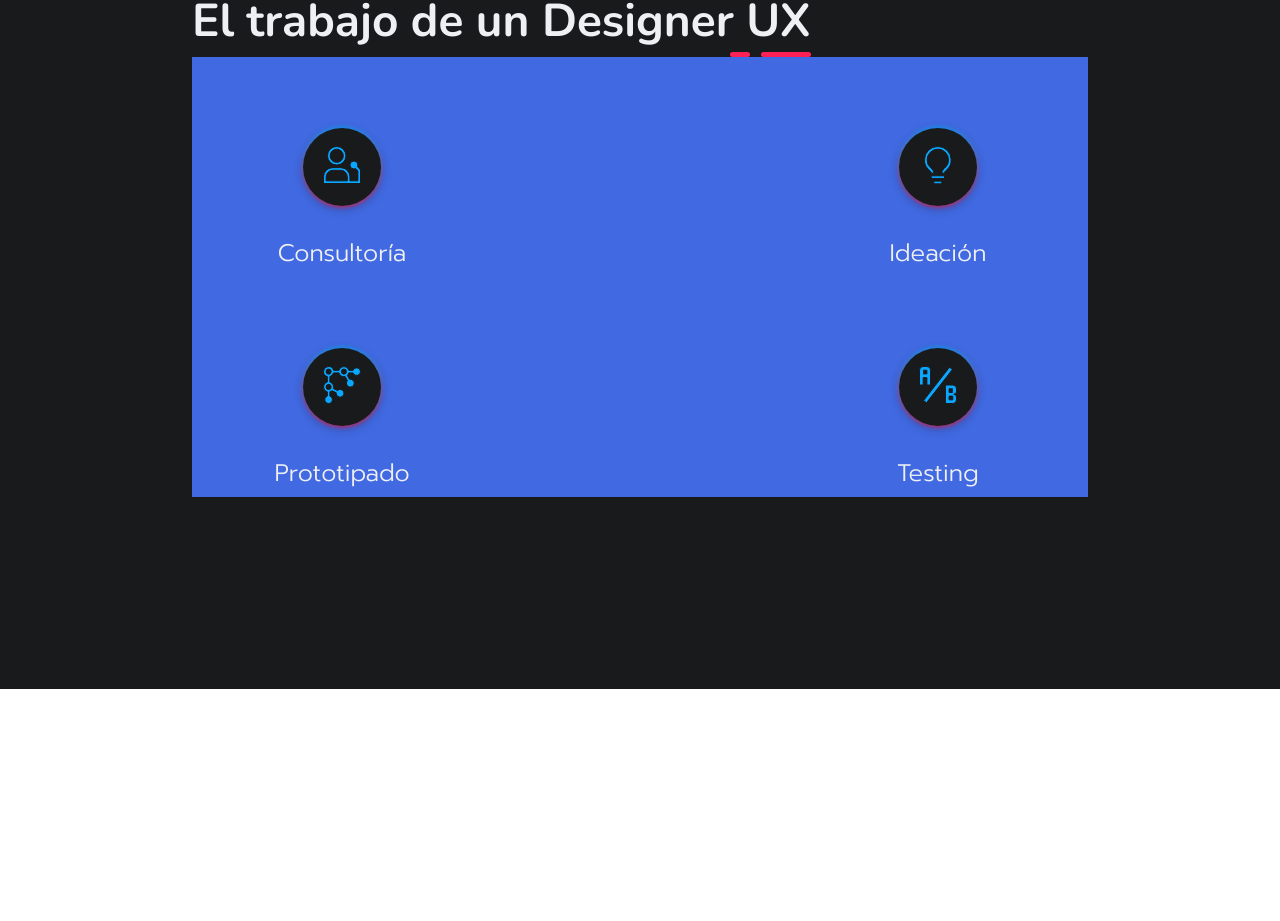
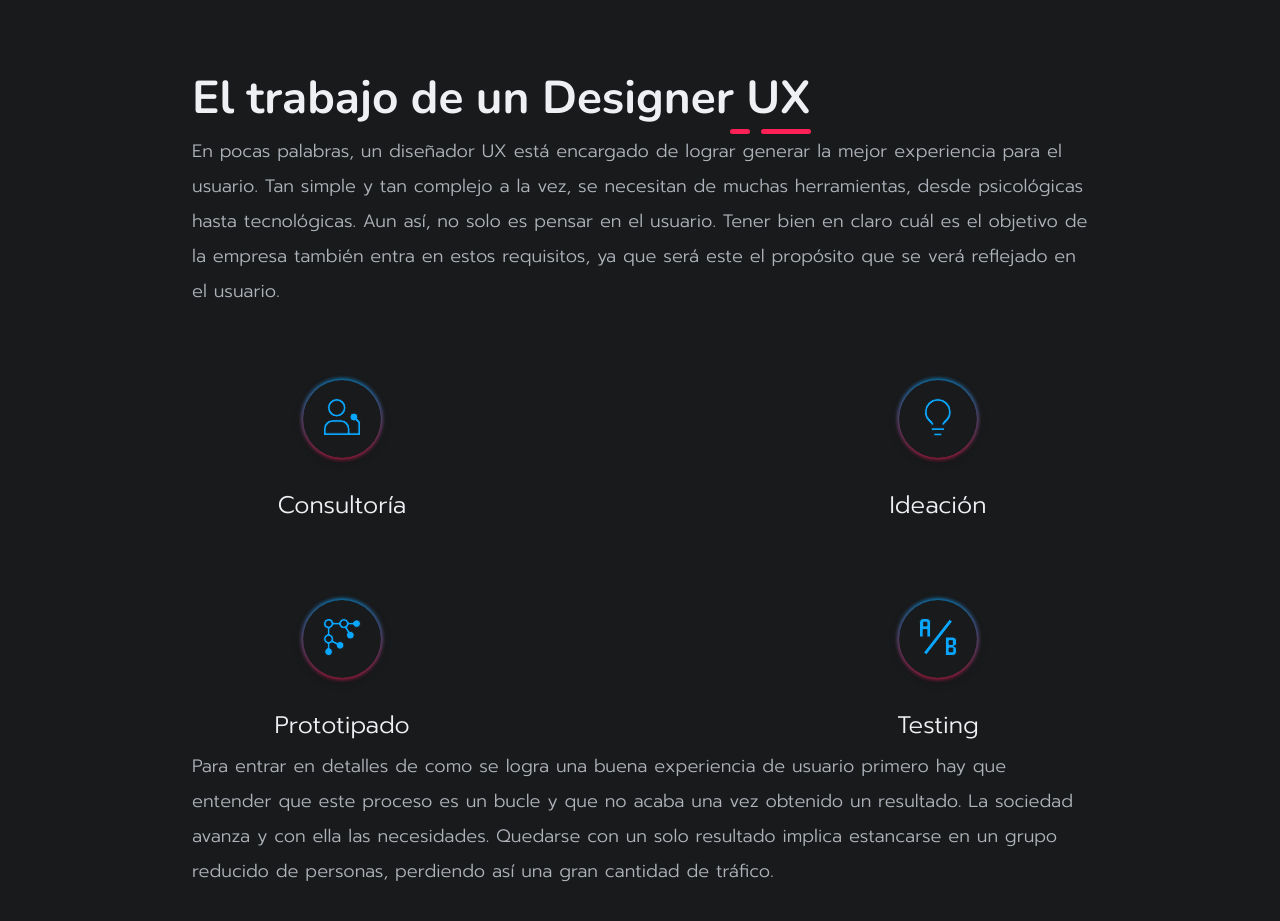
Before and after one commit to mocilnikcarlos/catquantun.vite, a React (Vite) app: page / in a window 1280 px wide. Shown: the part 911-1832 px from the top of the page. Before the commit the page ends 1600 px from the top, so only its background shows below. Built offline with nearby package versions, Linux system fonts and the light colour scheme.

Commit message:
chore(Root): Added text in section

```diff
--- a/src/pages/home/WorkDesigner.jsx
+++ b/src/pages/home/WorkDesigner.jsx
@@ -11,6 +11,15 @@ const WorkDesigner = () => {
     <section className="box-section section-work-designer">
       <article className="box-article article-work-designer">
         <TitleWeb2 placeholder="El trabajo de un Designer UX" />
+        <p className="textweb">
+          En pocas palabras, un diseñador UX está encargado de lograr generar la
+          mejor experiencia para el usuario. Tan simple y tan complejo a la vez,
+          se necesitan de muchas herramientas, desde psicológicas hasta
+          tecnológicas. Aun así, no solo es pensar en el usuario. Tener bien en
+          claro cuál es el objetivo de la empresa también entra en estos
+          requisitos, ya que será este el propósito que se verá reflejado en el
+          usuario.
+        </p>
         <div className="cards-work-designer">
           <CardCircle
             element={<UserSpeak />}
@@ -33,6 +42,14 @@ const WorkDesigner = () => {
             placeholderout="Testing"
           />
         </div>
+        <p className="textweb">
+          Para entrar en detalles de como se logra una buena experiencia de
+          usuario primero hay que entender que este proceso es un bucle y que no
+          acaba una vez obtenido un resultado. La sociedad avanza y con ella las
+          necesidades. Quedarse con un solo resultado implica estancarse en un
+          grupo reducido de personas, perdiendo así una gran cantidad de
+          tráfico.
+        </p>
       </article>
     </section>
   );
--- a/src/pages/home/WorkDesigner.scss
+++ b/src/pages/home/WorkDesigner.scss
@@ -5,12 +5,15 @@
 }
 
 .article-work-designer {
-    padding-top: 100px;
-    padding-bottom: 100px;
+    padding-top: 177px;
+    padding-bottom: 50px;
+    min-height: 100vh;
+    display: flex;
+    flex-direction: column;
+    justify-content: space-between;
 }
 
 .cards-work-designer {
-    background-color: royalblue;
     height: fit-content;
     display: flex;
     flex-direction: row;
```
